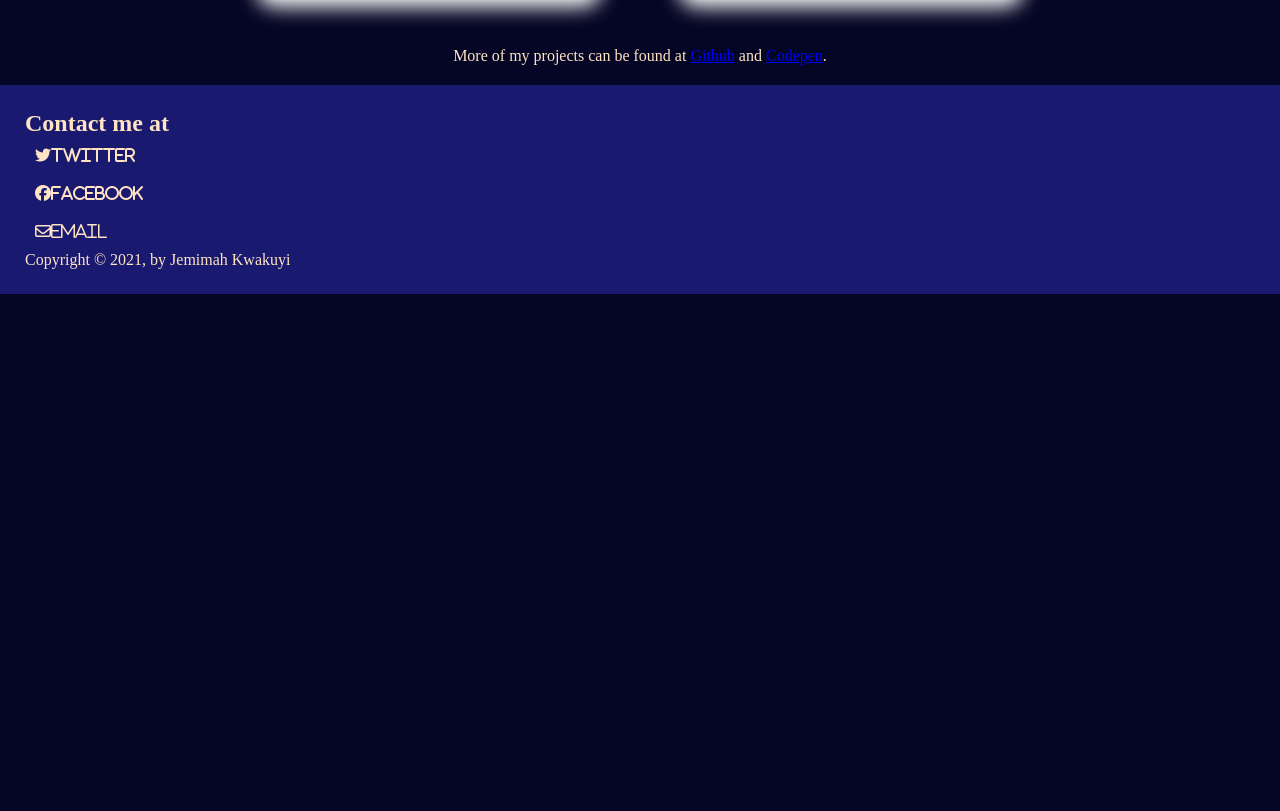
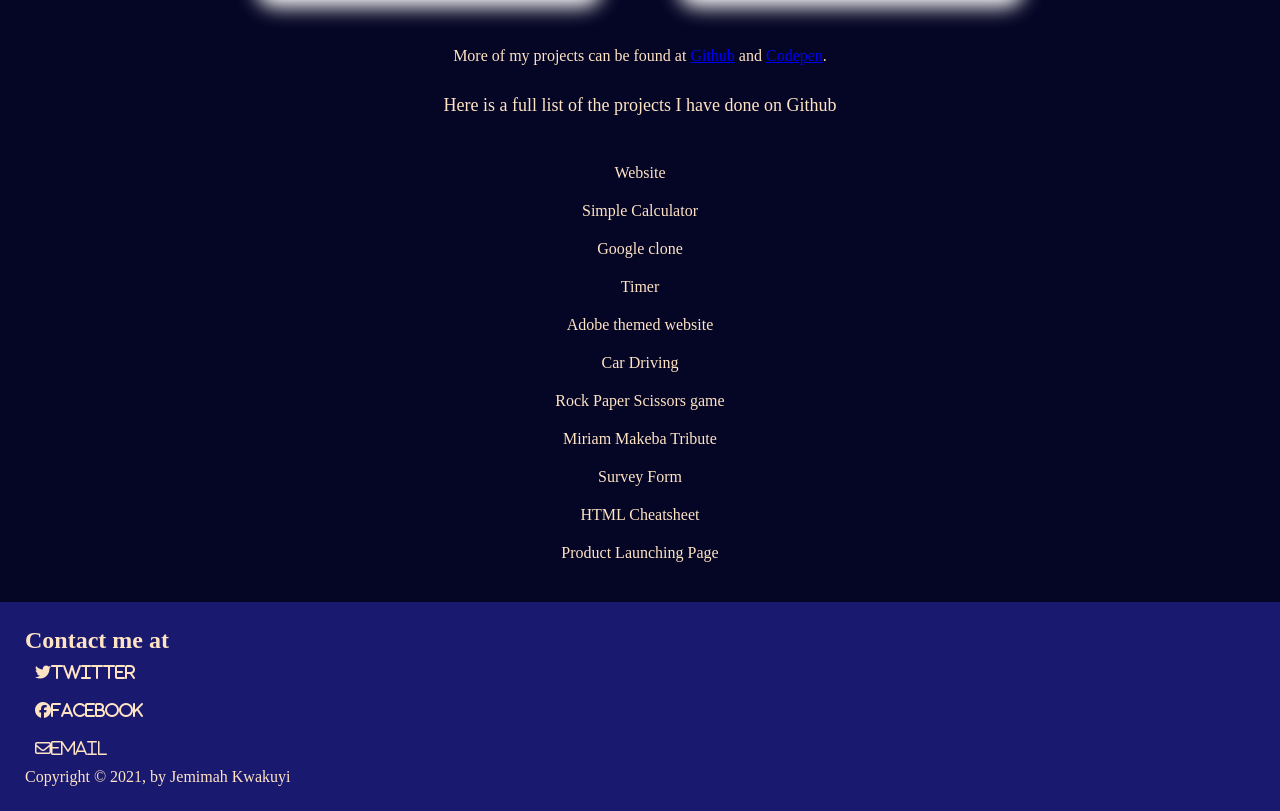
Before and after one commit to Jemi-code/Jemicode-sPortfolio, a plain HTML site: page index.html in a window 1280 px wide. Shown: the part 1602-2413 px from the top of the page. Before the commit the page ends 1896 px from the top, so only its background shows below. Drawn offline with Linux system fonts and the light colour scheme.

Commit message:
Update index.html

```diff
--- a/index.html
+++ b/index.html
@@ -52,6 +52,44 @@
         </section>
 
         <p>More of my projects can be found at <a id = "profile-link" href="https://github.com/Jemi-code" target = "_blank">Github</a>  and <a href="https://codepen.io/Jemi-code" id = "profile-link" target = "_blank">Codepen</a>.</p>
+
+        <ul id = "extra">
+            <p>Here is a full list of the projects I have done on Github</p>
+
+            <li>
+                <a href="https://jemi-code.github.io/Jemimah-sWebsite">Website</a>
+            </li>
+            <li>
+                <a href="https://jemi-code.github.io/Simplecalculator">Simple Calculator</a>
+            </li>
+            <li>
+                <a href="https://jemi-code.github.io/Google_clone">Google clone</a>
+            </li>
+            <li>
+                <a href="https://jemi-code.github.io/Timer ">Timer</a>
+            </li>
+            <li>
+                <a href="https://jemi-code.github.io/Adobe_Themed">Adobe themed website</a>
+            </li>
+            <li>
+                <a href="https://jemi-code.github.io/Car_animation">Car Driving</a>
+            </li>
+            <li>
+                <a href="https://jemi-code.github.io/Rock_Paper_Scissors">Rock Paper Scissors game</a>
+            </li>
+            <li>
+                <a href="https://jemi-code.github.io/Miriam_Makeba_Tribute">Miriam Makeba Tribute</a>
+            </li>
+            <li>
+                <a href="https://jemi-code.github.io/Survey-Form">Survey Form</a>
+            </li>
+            <li>
+                <a href="https://jemi-code.github.io/HTML_Cheatsheet">HTML Cheatsheet</a>
+            </li>
+            <li>
+                <a href="https://jemi-code.github.io/Lauching_Gym">Product Launching Page</a>
+            </li>
+        </ul>
     </main>
 
     <footer>
```
